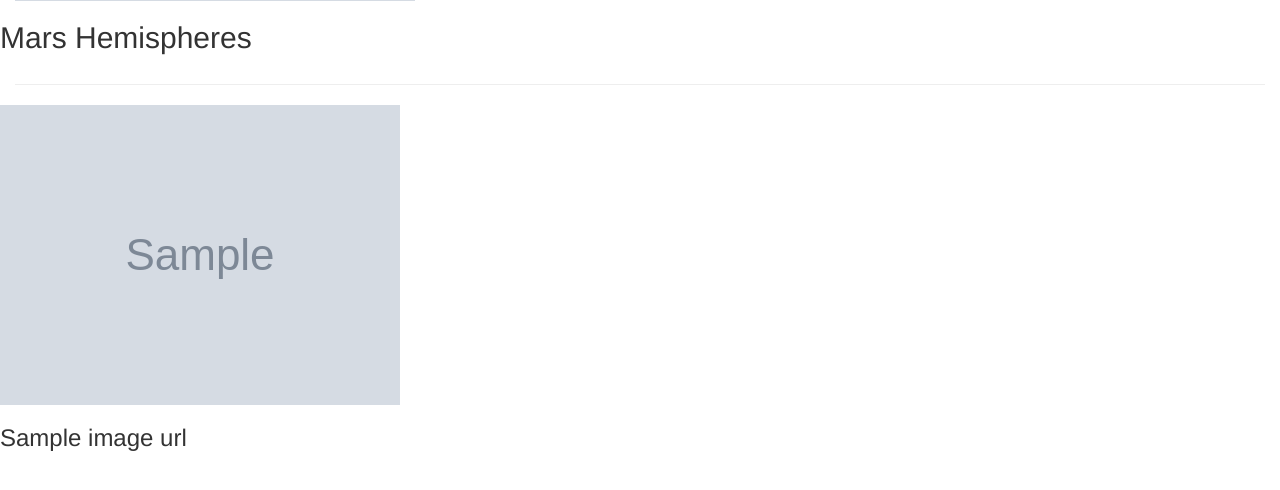
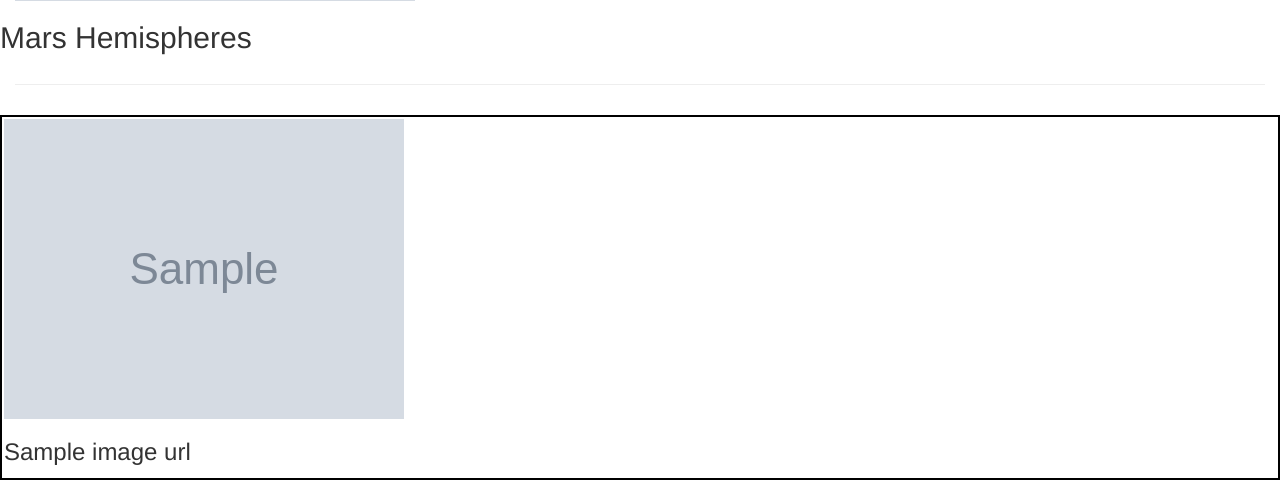
Before and after one commit to jfield24/web-scraping-challenge, a Flask app: page / in a window 1280 px wide. Shown: the part 753-1243 px from the top of the page. Before the commit the page ends 1204 px from the top, so only its background shows below. Run offline with Flask 2, Linux system fonts and the light colour scheme; grey boxes marked "Sample" are stand-in pictures; a database or web service that is not in the repository returns one stand-in record (values such as "Sample title"); some libraries are stand-ins or nearby versions.

```diff
--- a/Missions_to_Mars/templates/index.html
+++ b/Missions_to_Mars/templates/index.html
@@ -5,6 +5,7 @@
     <meta name="viewport" content="width=device-width, initial-scale=1.0">
     <meta http-equiv="X-UA-Compatible" content="ie=edge">
     <title>Mission to Mars</title>
+    <link rel="stylesheet" href="style.css">
     <link rel="stylesheet" href="https://maxcdn.bootstrapcdn.com/bootstrap/3.3.7/css/bootstrap.min.css">
 </head>
 <body>
--- /dev/null
+++ b/Missions_to_Mars/templates/style.css
@@ -0,0 +1,5 @@
+.box{
+    padding: 2px;
+    border: rgb(0,0,0) 2px solid;
+    margin: 10px 0px 10px 0px;
+}
```
